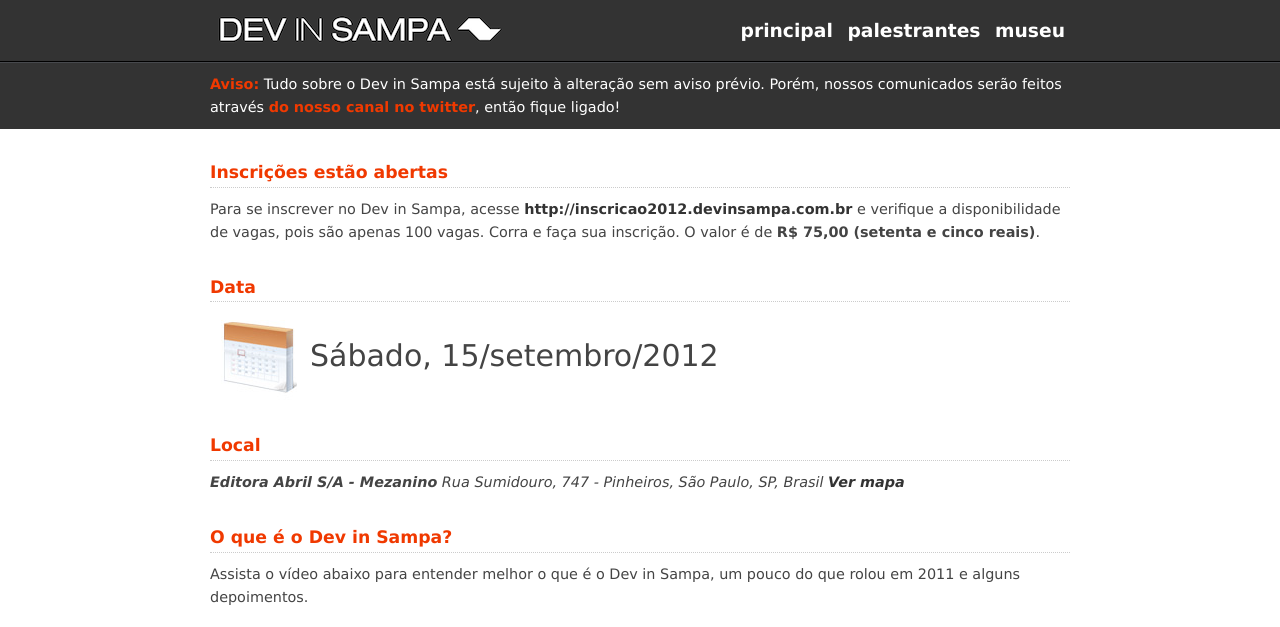
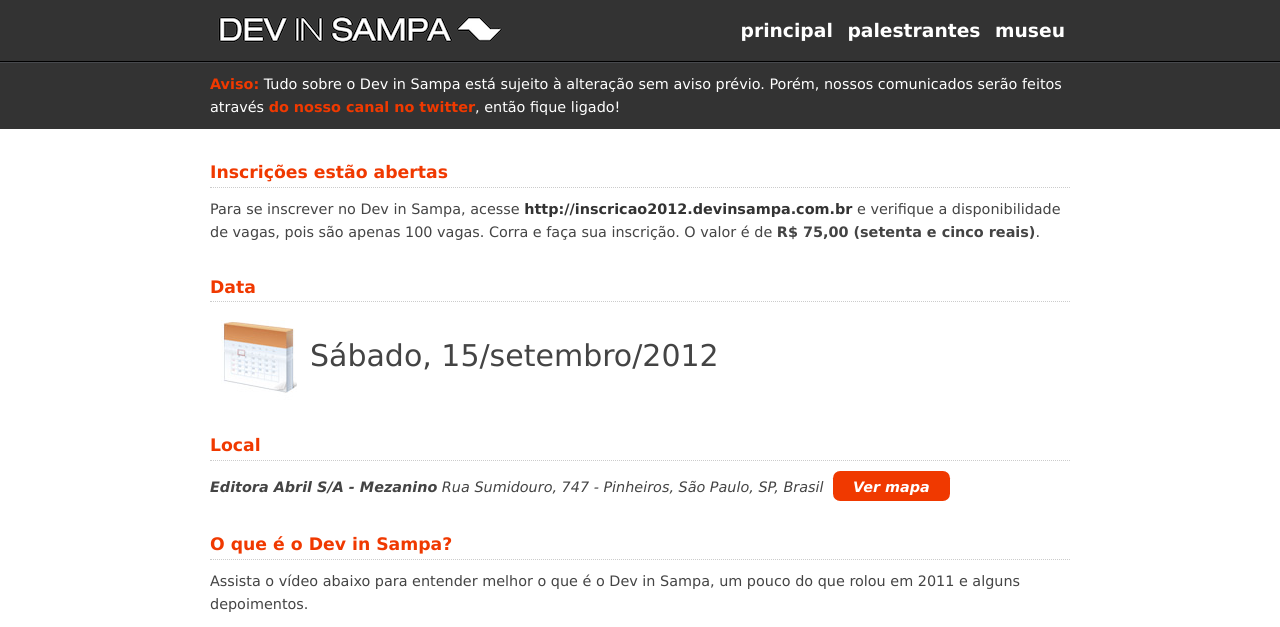
Before and after one commit to devinsampa/devinsampa.github.io, a Jekyll site: the page built from index.html, in a window 1280 px wide. Shown: the top 627 px of the page. Built offline with Jekyll 4.4.1, drawn with Linux system fonts in a browser that asks for light colours; nearby versions of some CDN libraries; grey boxes are pictures that could not be loaded.

Commit message:
Rodape e local.

```diff
--- a/_includes/footer.html
+++ b/_includes/footer.html
@@ -1,5 +1,5 @@
-<footer class="clearfix" id="rodape">
-	<section id="copyright">
-		<p>Todos os direitos reservados aos organizadores - &copy; 2009-2012</p>
-	</section>
+<footer>
+  <section id="copyright" class="container">
+    <p>Todos os direitos reservados aos organizadores - &copy; 2009-2012</p>
+  </section>
 </footer>
--- a/stylesheets/style.css
+++ b/stylesheets/style.css
@@ -119,6 +119,28 @@
   height: 100%;
 }
 
+.local address {
+  display: block;
+}
+
+.local address a {
+  background-color: #F03900;
+  border-radius: 0.5em;
+  -webkit-border-radius: 0.5em;
+  -moz-border-radius: 0.5em;
+  color: #fff;
+  display: inline-block;
+  margin-left: 5px;
+  padding: 5px 20px;
+  text-align: center;
+}
+
+.local address a:hover {
+  border: 0 solid #999;
+  text-decoration: none;
+  color: #000;
+}
+
 table {
   border-collapse: collapse;
   background-color: #333;
@@ -140,3 +162,15 @@
 tr td:first-child {
   white-space: nowrap;
 }
+
+footer {
+  background: #333;
+  font-size: 10px;
+  padding: 5px 15px;
+  margin-top: 30px;
+}
+
+footer p {
+  color: #fff;
+  text-align: center;
+}
```
